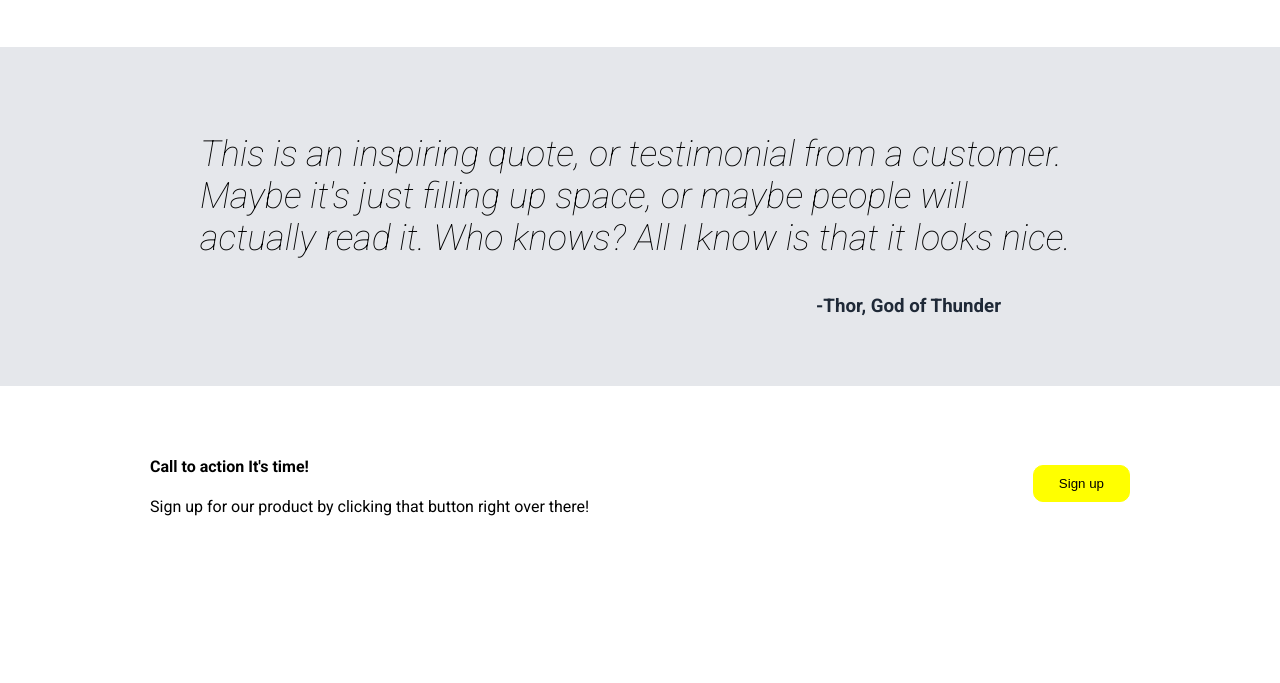
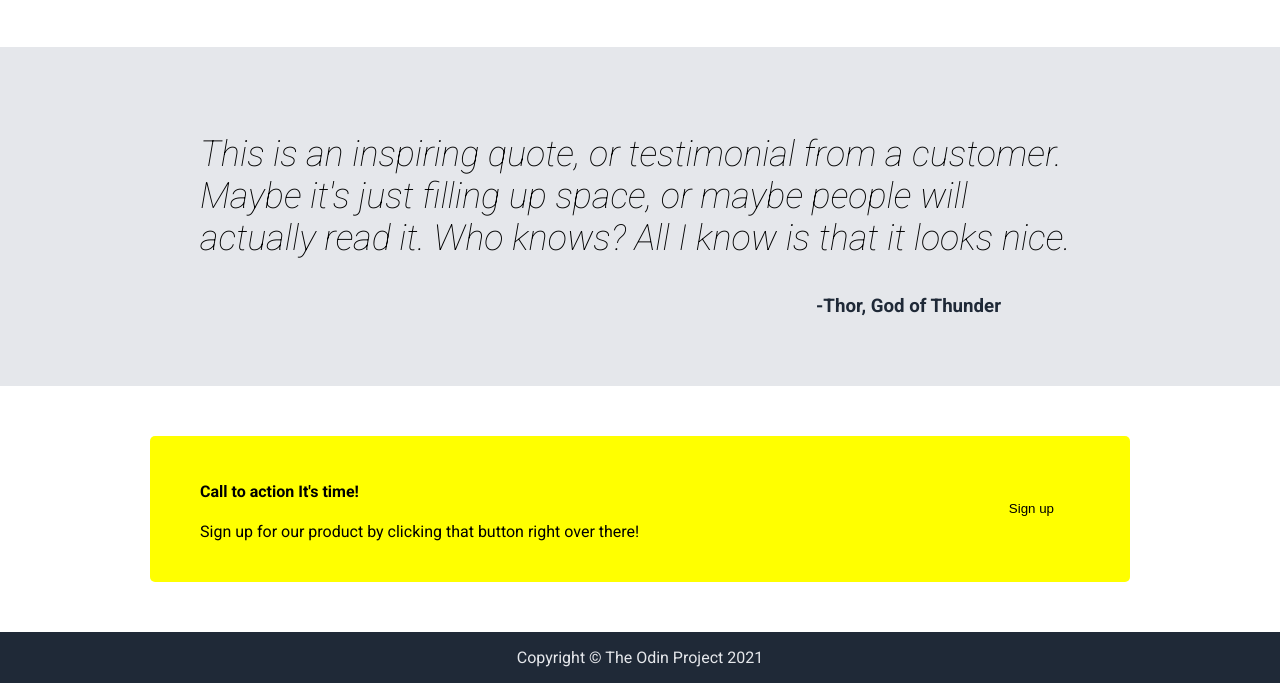
Before and after one commit to Lesetja-Malapane/odin-landing-page, a plain HTML site: page index.html in a window 1280 px wide. Shown: the part 968-1651 px from the top of the page. Before the commit the page ends 1550 px from the top, so only its background shows below. Drawn offline with Linux system fonts and the light colour scheme.

Commit message:
Project complete

```diff
--- a/index.html
+++ b/index.html
@@ -81,6 +81,15 @@
             </div>
         </div>
     </div>
+
+    <div class="footer">
+        <div class="footer-text">
+            <p>Copyright &copy; The Odin Project 2021</p>
+        </div>
+    </div>
+    <script>
+        console.log("Done With the Project")
+    </script>
 </body>
 
 </html>
--- a/style.css
+++ b/style.css
@@ -60,7 +60,7 @@ a{
 
 img{
     display: flex;
-    flex-shrink: 0;
+    flex-shrink: 1;
 }
 
 button{
@@ -124,5 +124,16 @@ h3{
     display: flex;
     justify-content: space-between;
     align-items: center;
-    padding: 50px 150px;
+    padding: 25px 50px;
+    margin: 50px 150px;
+    border-radius: 5px;
+    background-color: yellow;
 }
+
+.footer{
+    display: flex;
+    align-items: center;
+    justify-content: center;
+    background-color: #1F2937;
+    color: #E5E7EB;
+}
```
